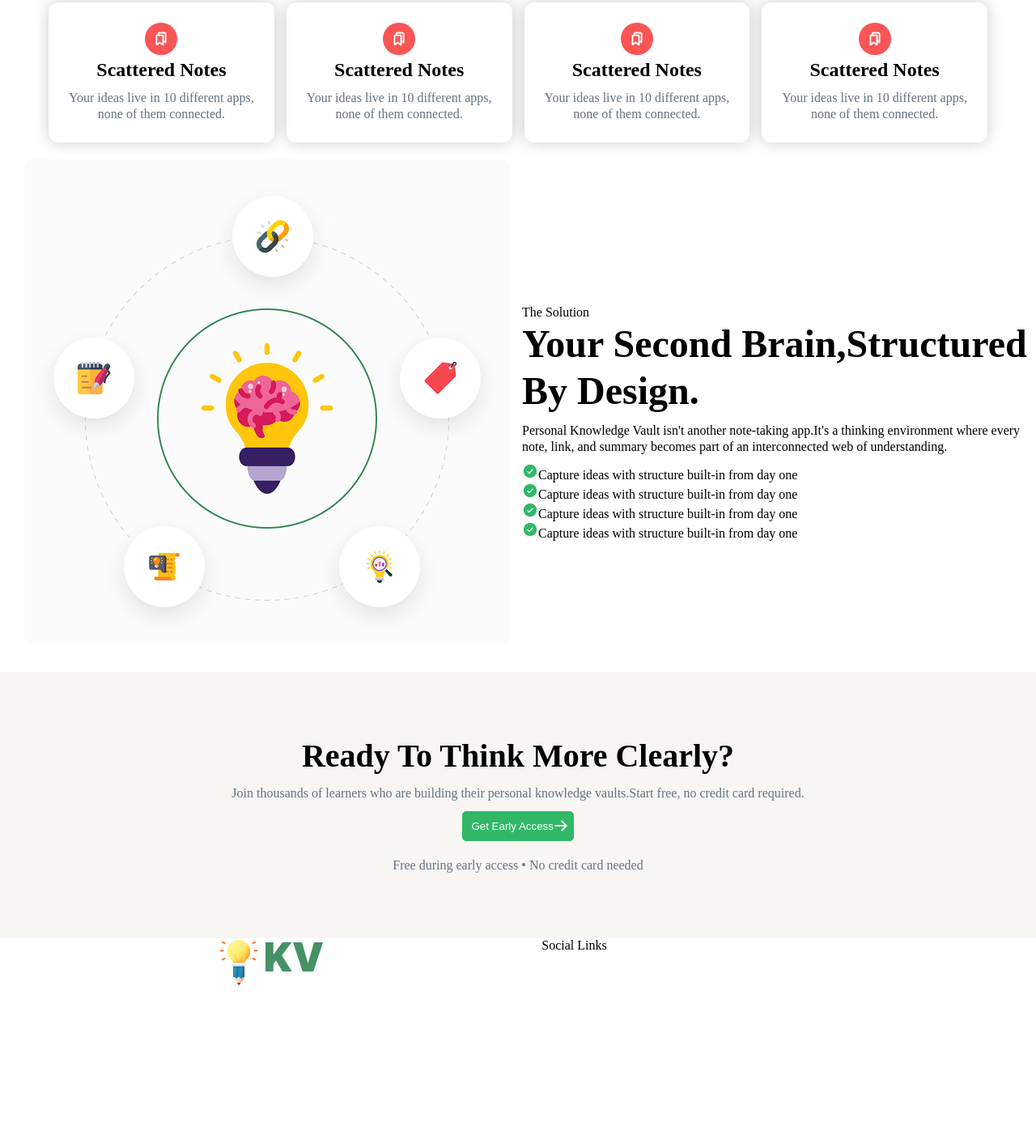
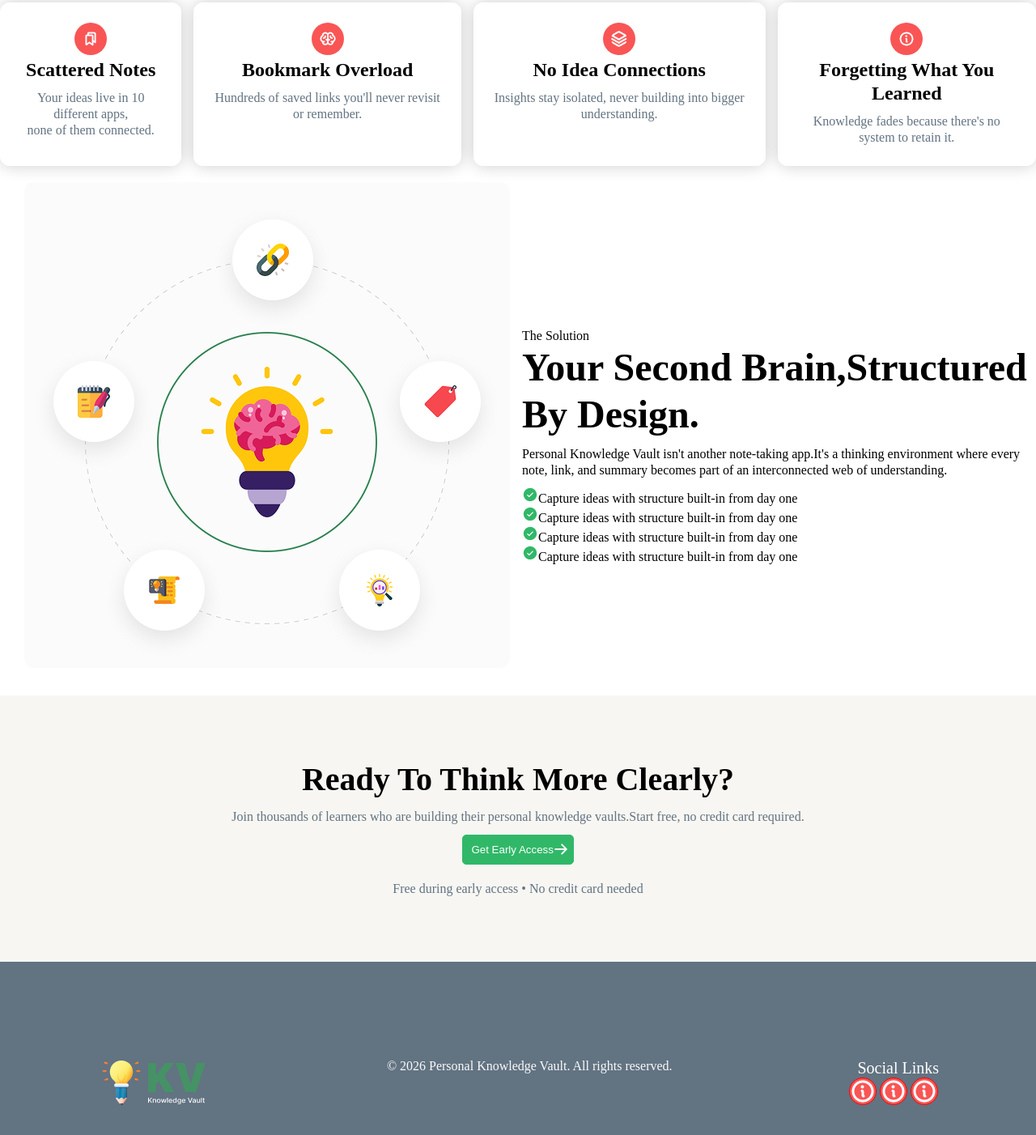
Before and after one commit to suranijtbaroy/assignment_1, a plain HTML site: page index.html in a window 1280 px wide. Shown: the part 799-2201 px from the top of the page at 81% size. Before the commit the page ends 2022 px from the top, so only its background shows below. Drawn offline with Linux system fonts and the light colour scheme.

Commit message:
Project Done

```diff
--- a/index.html
+++ b/index.html
@@ -56,21 +56,21 @@
             </div>
 
             <div class="items">
-                 <center><img src="assets/Bookmarks.png" alt="Vector Image"></center>
-                <h3>Scattered notes</h3>
-                <p>Your ideas live in 10 different apps, <br> none of them connected.</p>
+                 <center><img src="assets/Brain.png" alt="Vector Image"></center>
+                <h3>Bookmark overload</h3>
+                <p>Hundreds of saved links you'll never revisit or remember.</p>
             </div>
 
             <div class="items">
-                <center><img src="assets/Bookmarks.png" alt="Vector Image"></center>
-                <h3>Scattered notes</h3>
-                <p>Your ideas live in 10 different apps, <br> none of them connected.</p>
+                <center><img src="assets/Vector.png" alt="Vector Image"></center>
+                <h3>No idea connections</h3>
+                <p>Insights stay isolated, never building into bigger understanding.</p>
             </div>
 
             <div class="items">
-                 <center><img src="assets/Bookmarks.png" alt="Vector Image"></center>
-                <h3>Scattered notes</h3>
-                <p>Your ideas live in 10 different apps, <br> none of them connected.</p>
+                 <center><img src="assets/Info.png" alt="Vector Image"></center>
+                <h3>Forgetting what you learned</h3>
+                <p>Knowledge fades because there's no system to retain it.</p>
             </div>
            </div>
   </section>
@@ -114,11 +114,23 @@
             <img src="assets/logo-footer.png" alt="">
         </div>
 
+        <div class="copyright">
+            <p>© 2026 Personal Knowledge Vault. All rights reserved.</p>
+        </div>
+
+         <div class="foot">
         <p>Social Links</p>
-        <img src="" alt="">
+        <img src="assets/Info.png" alt="">
+        <img src="assets/Info.png" alt="">
+        <img src="assets/Info.png" alt="">
+        </div>
+
+
+
 
     </footer>
 
 
+
 </body>
 </html>
--- a/style.css
+++ b/style.css
@@ -256,5 +256,27 @@ text-transform: capitalize;
 
 footer{
     display: flex;
-    justify-content: space-evenly;
+    flex-direction: row;
+    justify-content: space-between;
+    align-items: flex-start;
+    padding: 120px 120px 30px 120px;
+    background-color: #627382;
 }
+
+.foot img{
+
+    background: rgba(249, 85, 85, 1);
+    color:rgba(255, 255, 255, 1);
+    border:1px solid red;
+    border-radius: 50%;
+}
+.foot p{
+    margin-left:10px;
+    font-size: 20px;
+    font-weight: 500;
+    color: rgba(255, 255, 255, 1);
+}
+
+.copyright{
+    color: rgba(250, 250, 250, 1);
+}
```
